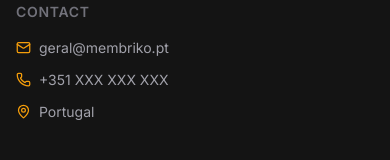
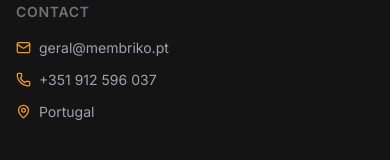
Before and after one commit to athenacapitao/membriko, a Next.js app: page /en in a window 390 px wide. Shown: the part 9644-9804 px from the top of the page. Built offline with nearby package versions, Linux system fonts and the light colour scheme.

Commit message:
Update phone number to +351 912 596 037
Co-Authored-By: Claude Opus 4.6 <noreply@anthropic.com>

```diff
--- a/messages/en.json
+++ b/messages/en.json
@@ -94,7 +94,7 @@
       "description": "Describe your project (optional)...",
       "name": "Your full name",
       "email": "email@example.com",
-      "phone": "+351 XXX XXX XXX"
+      "phone": "+351 912 596 037"
     },
     "timelines": {
       "asap": "As soon as possible",
--- a/messages/pt.json
+++ b/messages/pt.json
@@ -94,7 +94,7 @@
       "description": "Descreva o seu projeto (opcional)...",
       "name": "O seu nome completo",
       "email": "email@exemplo.pt",
-      "phone": "+351 XXX XXX XXX"
+      "phone": "+351 912 596 037"
     },
     "timelines": {
       "asap": "Quanto antes",
--- a/src/components/Footer.tsx
+++ b/src/components/Footer.tsx
@@ -114,11 +114,11 @@ export function Footer({ locale }: FooterProps): React.JSX.Element {
               </li>
               <li>
                 <a
-                  href="tel:+351000000000"
+                  href="tel:+351912596037"
                   className="flex items-center gap-2 text-sm text-text-muted hover:text-white transition-colors"
                 >
                   <Phone size={15} className="shrink-0 text-accent" />
-                  +351 XXX XXX XXX
+                  +351 912 596 037
                 </a>
               </li>
               <li className="flex items-center gap-2 text-sm text-text-muted">
```
